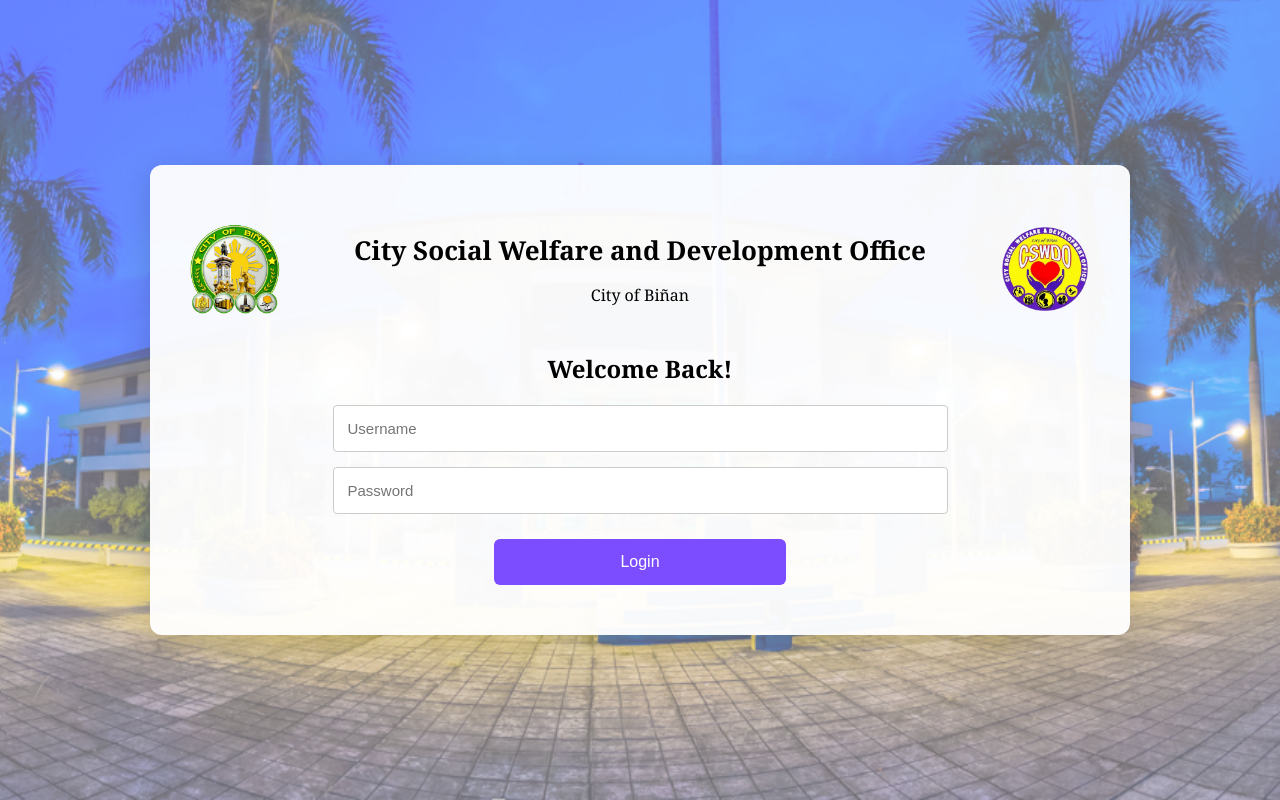
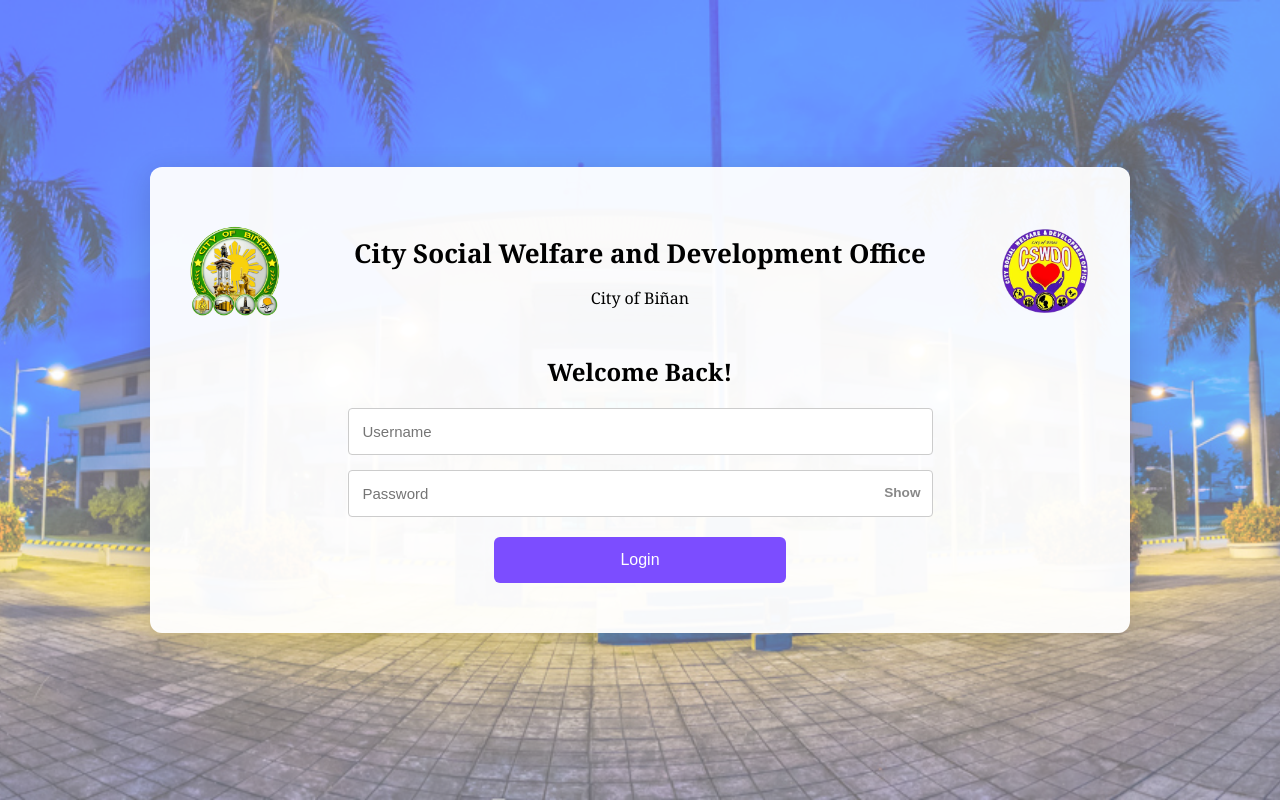
Before and after one commit to DinMarie/aruga-next, a Next.js app: page / in a window 1280 px wide. Built offline with nearby package versions, Linux system fonts and the light colour scheme.

Commit message:
validation and show password

```diff
--- a/app/page.tsx
+++ b/app/page.tsx
@@ -6,11 +6,12 @@
 import { auth } from '../lib/firebase';
 
 const MAX_ATTEMPTS = 3;
-const LOCK_SECONDS = 500; // 50 seconds
+const LOCK_SECONDS = 500;
 
 export default function LoginPage() {
   const [username, setUsername] = useState('');
   const [password, setPassword] = useState('');
+  const [showPassword, setShowPassword] = useState(false);
   const [error, setError] = useState('');
   const [success, setSuccess] = useState('');
   const [isLocked, setIsLocked] = useState(false);
@@ -63,10 +64,7 @@
         setTimeout(() => router.push('/table'), 1000);
       })
       .catch(() => {
-
-        // Delay error message for 4 seconds
         setTimeout(() => {
-
           attempts++;
           localStorage.setItem("loginAttempts", attempts.toString());
           let remaining = MAX_ATTEMPTS - attempts;
@@ -79,13 +77,9 @@
           } else {
             setError(`❌ Wrong password. Attempts remaining: ${remaining}`);
           }
-
         }, 4000);
-
       });
   };
-
-
 
   return (
     <div className="loginWrapper">
@@ -102,32 +96,78 @@
 
           <h2>Welcome Back!</h2>
 
-          {error && <div style={{ background: '#e74c3c', color: 'white', padding: '10px', borderRadius: '6px', marginBottom: '15px', fontWeight: 'bold' }}>{error}</div>}
-          {success && <div style={{ background: '#2ecc71', color: 'white', padding: '10px', borderRadius: '6px', marginBottom: '15px', fontWeight: 'bold' }}>{success}</div>}
+          {error && (
+            <div style={{ background: '#e74c3c', color: 'white', padding: '10px', borderRadius: '6px', marginBottom: '15px', fontWeight: 'bold' }}>
+              {error}
+            </div>
+          )}
+          {success && (
+            <div style={{ background: '#2ecc71', color: 'white', padding: '10px', borderRadius: '6px', marginBottom: '15px', fontWeight: 'bold' }}>
+              {success}
+            </div>
+          )}
 
           <form onSubmit={handleLogin}>
+
+  {/* ✅ Wrap username the same way as password so both line up */}
+  <div style={{ width: '100%', marginBottom: '15px' }}>
     <input
       type="text"
       placeholder="Username"
       required
       value={username}
       onChange={(e) => setUsername(e.target.value)}
+      style={{ width: '100%', marginBottom: '0', boxSizing: 'border-box' }}
     />
+  </div>
+
+  {/* Password wrapper */}
+  <div style={{ position: 'relative', width: '100%', marginBottom: '15px' }}>
     <input
-              type="password"
+      type={showPassword ? "text" : "password"}
       placeholder="Password"
       required
       value={password}
       onChange={(e) => setPassword(e.target.value)}
+      style={{
+        width: '100%',
+        paddingRight: '70px',
+        marginBottom: '0',
+        boxSizing: 'border-box',
+      }}
     />
-            <button type="submit" disabled={isLocked}>
+    <button
+      type="button"
+      onClick={() => setShowPassword(!showPassword)}
+      style={{
+        position: 'absolute',
+        right: '12px',
+        top: '50%',
+        transform: 'translateY(-50%)',
+        width: 'auto',
+        padding: '0',
+        margin: '0',
+        background: 'none',
+        border: 'none',
+        borderRadius: '0',
+        color: '#888',
+        cursor: 'pointer',
+        fontWeight: '600',
+        fontSize: '0.85rem',
+        lineHeight: '1',
+      }}
+    >
+      {showPassword ? 'Hide' : 'Show'}
+    </button>
+  </div>
+
+  <button type="submit" disabled={isLocked} style={{ marginTop: '5px' }}>
     {isLocked ? `Locked (${lockTimeRemaining}s)` : 'Login'}
   </button>
+
 </form>
         </div>
       </div>
     </div>
   );
-
-
 }
--- a/app/table/page.tsx
+++ b/app/table/page.tsx
@@ -5,6 +5,7 @@
 import { collection, getDocs } from "firebase/firestore";
 import { db } from '../../lib/firebase';
 import { useReactToPrint } from 'react-to-print';
+import Header from '../../components/Header';
 
 // 1. FILTER OPTIONS
 const FILTER_OPTIONS = {
--- a/components/Header.tsx
+++ b/components/Header.tsx
@@ -32,7 +32,7 @@
 
         {/* LEFT SIDE */}
         <div className="headerLeft">
-          <img src="/seal.png" alt="CSWD Logo" className="logo" />
+          <img src="/cswd.png" alt="CSWD Logo" className="logo" />
           <h2 className="title">CSWDO - Biñan City</h2>
         </div>
 
```
Also changed, not shown: app/add-profile/page.tsx (+30 -2 lines). Lines whose indentation alone changed are shown as unchanged.
